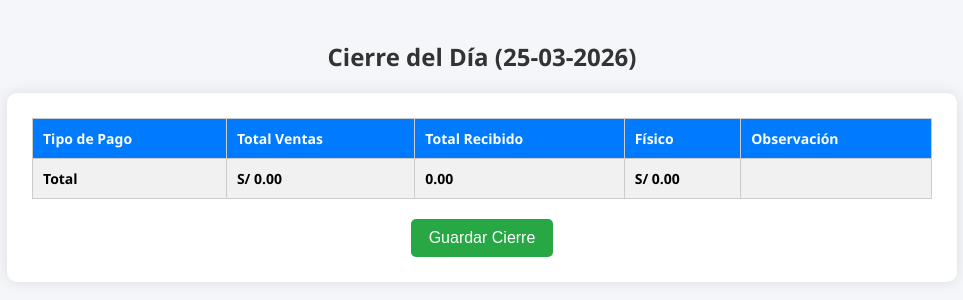
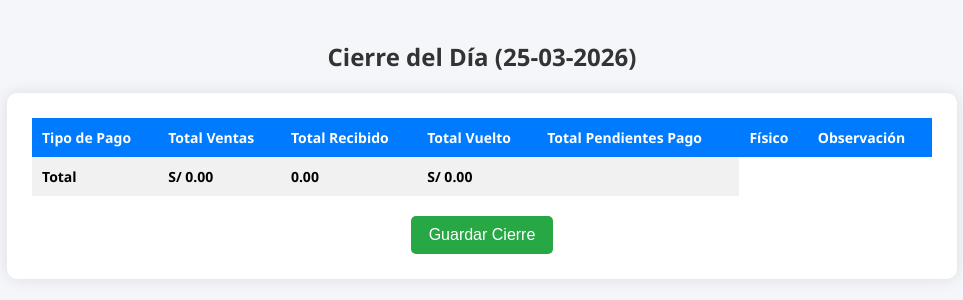
Before and after one commit to Apalomino25/sistemaventadm, a PHP site: page /views/cierres.php in a window 1280 px wide. Shown: the top 300 px of the page, without its empty margins (158-1121 px from the left). Run offline with PHP 8.4, Linux system fonts and the light colour scheme; data that the repository does not hold is empty.

Commit message:
Update cierres.php

```diff
--- a/views/cierres.php
+++ b/views/cierres.php
@@ -9,7 +9,8 @@ try {
     $stmt = $conn->prepare("
         SELECT tipopago,
                SUM(total) AS total_ventas,
-               SUM(pago) AS total_recibido
+               SUM(pago) AS total_recibido,
+               SUM(vuelto) AS total_vuelto
         FROM ventas
         WHERE DATE(fecha) = :hoy
         GROUP BY tipopago
@@ -23,26 +24,24 @@ try {
 // Calcular sumas totales
 $suma_total = 0;
 $suma_recibido = 0;
+$suma_vuelto = 0;
+
 foreach($cierres as $c){
     $suma_total += $c['total_ventas'];
     $suma_recibido += $c['total_recibido'];
+    $suma_vuelto += $c['total_vuelto'];
 }
 ?>
 
 <!DOCTYPE html>
 <html lang="es">
+
 <head>
     <meta charset="UTF-8">
     <title>Cierre de Caja</title>
     <link rel="stylesheet" href="../assets/css/cierres.css">
-    <style>
-        table { width: 100%; border-collapse: collapse; }
-        th, td { padding: 8px; border: 1px solid #ccc; text-align: center; }
-        input.fisico { width: 80px; text-align: right; }
-        span.obs { font-weight: bold; }
-        button { margin-top: 10px; padding: 8px 16px; }
-    </style>
 </head>
+
 <body>
 
 <h2>Cierre del Día (<?php echo date('d-m-Y'); ?>)</h2>
@@ -54,6 +53,8 @@ foreach($cierres as $c){
                 <th>Tipo de Pago</th>
                 <th>Total Ventas</th>
                 <th>Total Recibido</th>
+                <th>Total Vuelto</th>
+                <th>Total Pendientes Pago</th>
                 <th>Físico</th>
                 <th>Observación</th>
             </tr>
```
